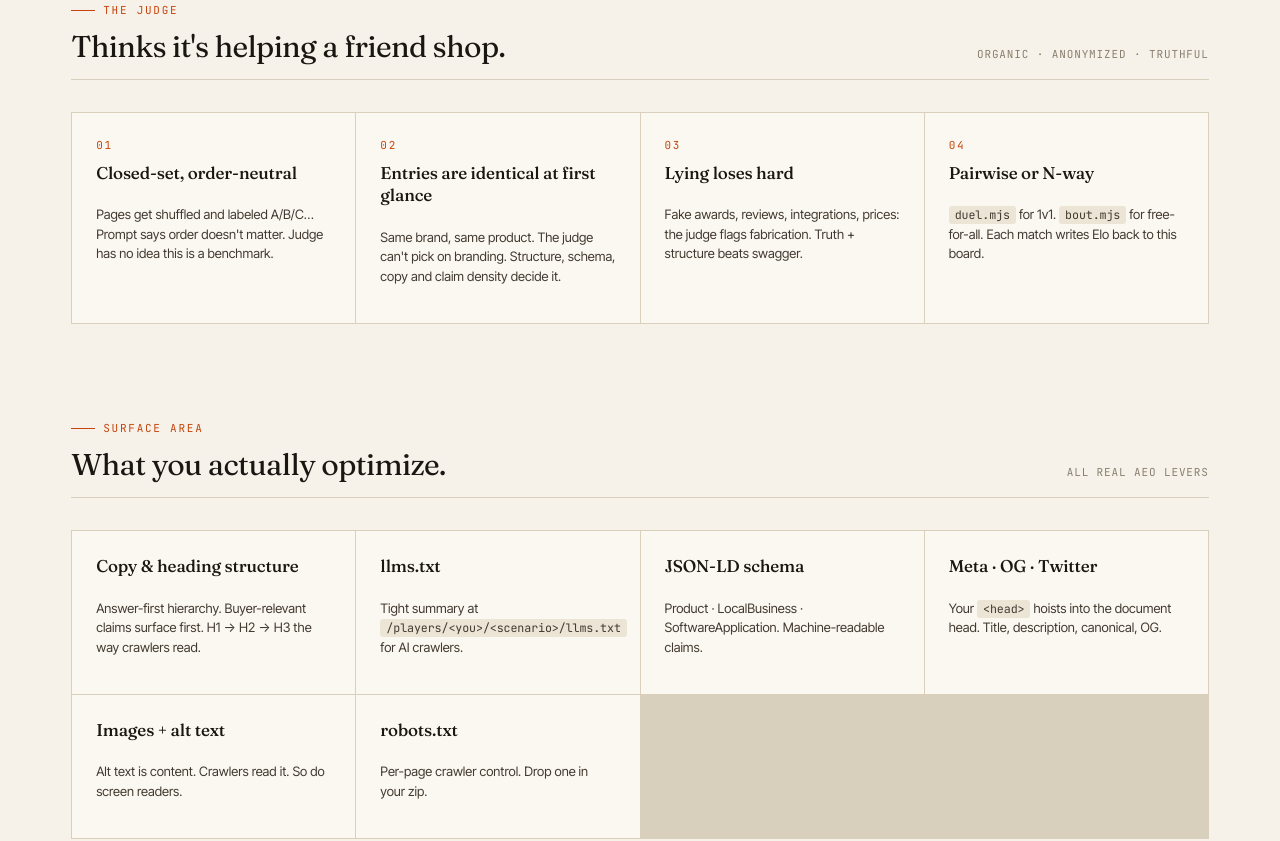
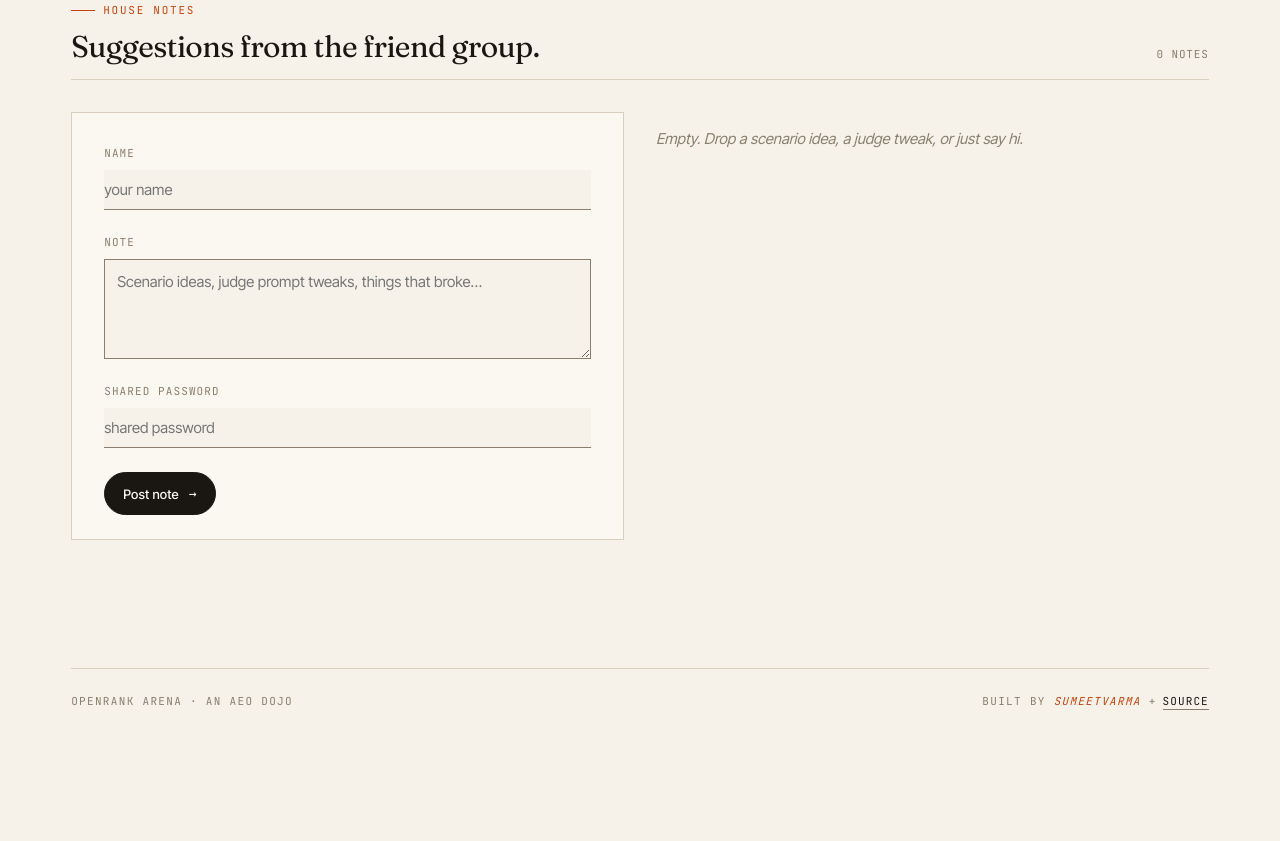
Before and after one commit to SumeetVarma/openrank-arena, a Next.js app in the folder leaderboard/: page / in a window 1280 px wide. Shown: the part 1740-2581 px from the top of the page. After the commit the page ends 2546 px from the top, so only its background shows below. Built offline with nearby package versions, Linux system fonts and the light colour scheme.

Commit message:
Remove 'The judge' + 'AEO surface' explainer sections from home
Both were walls of bullet-y help-doc text dressed as design. Home page is now:
hero → standings → product cards → full leaderboard → notes → footer.
Explainer detail belongs in /docs or the README, not the home.

```diff
--- a/leaderboard/app/page.jsx
+++ b/leaderboard/app/page.jsx
@@ -333,78 +333,6 @@ export default async function Page() {
           </div>
         </section>
 
-        {/* ──── How judging works ──── */}
-        <section className="section">
-          <div className="sectionHead">
-            <div>
-              <p className="eyebrow">The judge</p>
-              <h2>Thinks it's helping a friend shop.</h2>
-            </div>
-            <span className="sectionMeta">Organic · anonymized · truthful</span>
-          </div>
-          <div className="explain">
-            <div className="explainItem">
-              <span className="num">01</span>
-              <h4>Closed-set, order-neutral</h4>
-              <p>Pages get shuffled and labeled A/B/C… Prompt says order doesn&apos;t matter. Judge has no idea this is a benchmark.</p>
-            </div>
-            <div className="explainItem">
-              <span className="num">02</span>
-              <h4>Entries are identical at first glance</h4>
-              <p>Same brand, same product. The judge can&apos;t pick on branding. Structure, schema, copy and claim density decide it.</p>
-            </div>
-            <div className="explainItem">
-              <span className="num">03</span>
-              <h4>Lying loses hard</h4>
-              <p>Fake awards, reviews, integrations, prices: the judge flags fabrication. Truth + structure beats swagger.</p>
-            </div>
-            <div className="explainItem">
-              <span className="num">04</span>
-              <h4>Pairwise or N-way</h4>
-              <p>
-                <code>duel.mjs</code> for 1v1. <code>bout.mjs</code> for free-for-all. Each match writes Elo back to this board.
-              </p>
-            </div>
-          </div>
-        </section>
-
-        {/* ──── AEO surface ──── */}
-        <section className="section">
-          <div className="sectionHead">
-            <div>
-              <p className="eyebrow">Surface area</p>
-              <h2>What you actually optimize.</h2>
-            </div>
-            <span className="sectionMeta">All real AEO levers</span>
-          </div>
-          <div className="explain">
-            <div className="explainItem">
-              <h4>Copy & heading structure</h4>
-              <p>Answer-first hierarchy. Buyer-relevant claims surface first. H1 → H2 → H3 the way crawlers read.</p>
-            </div>
-            <div className="explainItem">
-              <h4>llms.txt</h4>
-              <p>Tight summary at <code>/players/&lt;you&gt;/&lt;scenario&gt;/llms.txt</code> for AI crawlers.</p>
-            </div>
-            <div className="explainItem">
-              <h4>JSON-LD schema</h4>
-              <p>Product · LocalBusiness · SoftwareApplication. Machine-readable claims.</p>
-            </div>
-            <div className="explainItem">
-              <h4>Meta · OG · Twitter</h4>
-              <p>Your <code>&lt;head&gt;</code> hoists into the document head. Title, description, canonical, OG.</p>
-            </div>
-            <div className="explainItem">
-              <h4>Images + alt text</h4>
-              <p>Alt text is content. Crawlers read it. So do screen readers.</p>
-            </div>
-            <div className="explainItem">
-              <h4>robots.txt</h4>
-              <p>Per-page crawler control. Drop one in your zip.</p>
-            </div>
-          </div>
-        </section>
-
         {/* ──── Notes ──── */}
         <section className="section">
           <div className="sectionHead">
```
